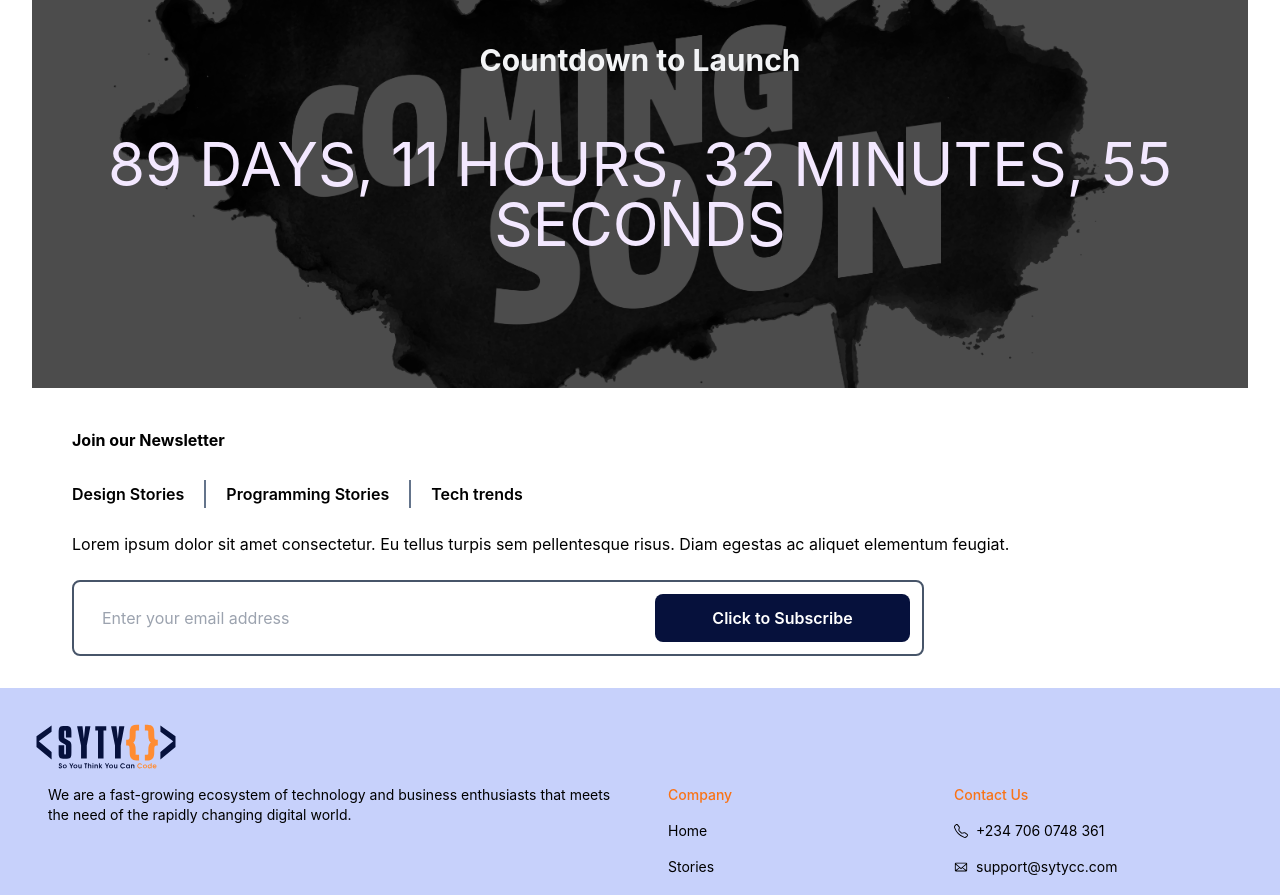
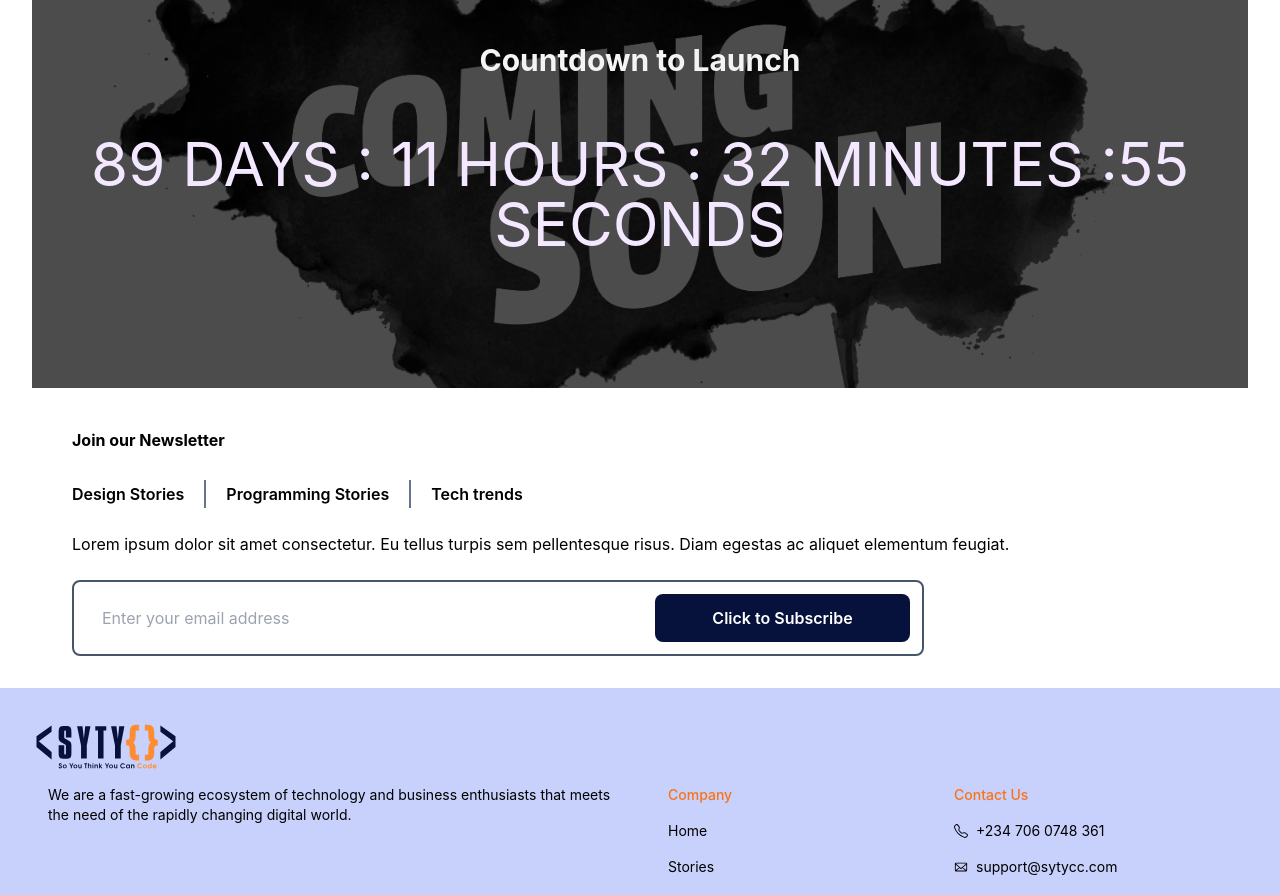
Before and after one commit to Hubnotch/sytycc-coming-soon-homepage, a React (Create React App) app: page / in a window 1280 px wide. Shown: the part 900-1795 px from the top of the page. Built offline with nearby package versions, Linux system fonts and the light colour scheme.

Commit message:
amended a fix

```diff
--- a/package.json
+++ b/package.json
@@ -1,6 +1,7 @@
 {
   "name": "coming-soon",
   "version": "0.1.0",
+  "homepage": "https://hubnotch.github.io/sytycc-coming-soon-homepage",
   "private": true,
   "dependencies": {
     "@testing-library/jest-dom": "^5.16.5",
@@ -16,6 +17,8 @@
     "web-vitals": "^2.1.4"
   },
   "scripts": {
+    "predeploy": "npm run build",
+    "deploy": "gh-pages -d build",
     "start": "react-scripts start",
     "build": "react-scripts build",
     "test": "react-scripts test",
@@ -40,6 +43,7 @@
     ]
   },
   "devDependencies": {
+    "gh-pages": "^4.0.0",
     "tailwindcss": "^3.2.4"
   }
 }
--- a/src/pages/Home/Home.jsx
+++ b/src/pages/Home/Home.jsx
@@ -23,9 +23,9 @@ function Home() {
   }, []);
 
   const formattedTime = timeLeft
-    ? `${Math.floor(timeLeft / (1000 * 60 * 60 * 24))} days, ${
+    ? `${Math.floor(timeLeft / (1000 * 60 * 60 * 24))} days : ${
         Math.floor(timeLeft / (1000 * 60 * 60)) % 24
-      } hours, ${Math.floor(timeLeft / (1000 * 60)) % 60} minutes, ${
+      } hours : ${Math.floor(timeLeft / (1000 * 60)) % 60} minutes :${
         Math.floor(timeLeft / 1000) % 60
       } seconds`
     : null;
```
Also changed, not shown: 1 other file (tests, documents, lock files or other folders).
